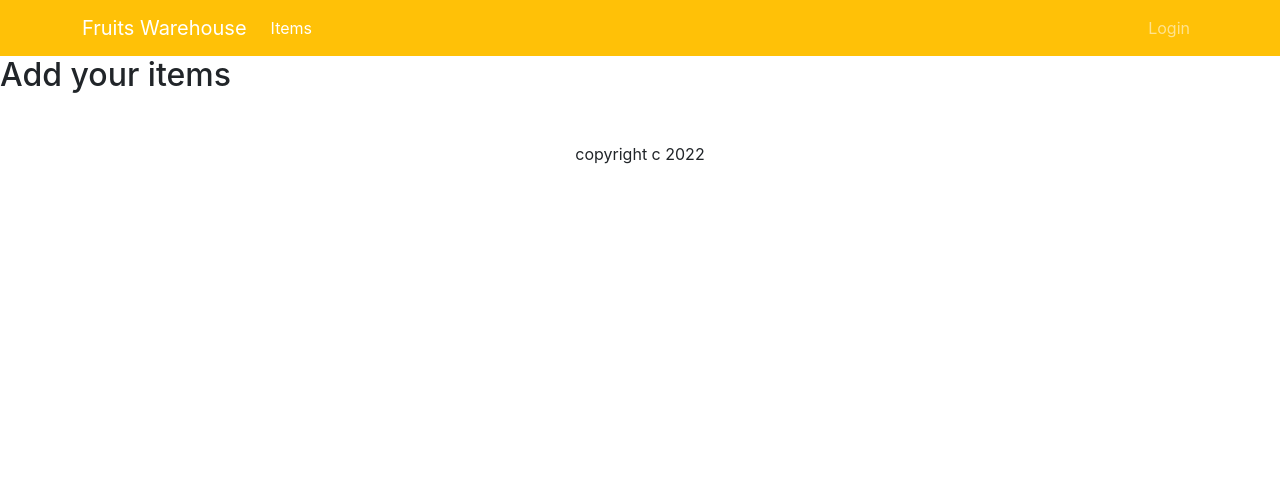
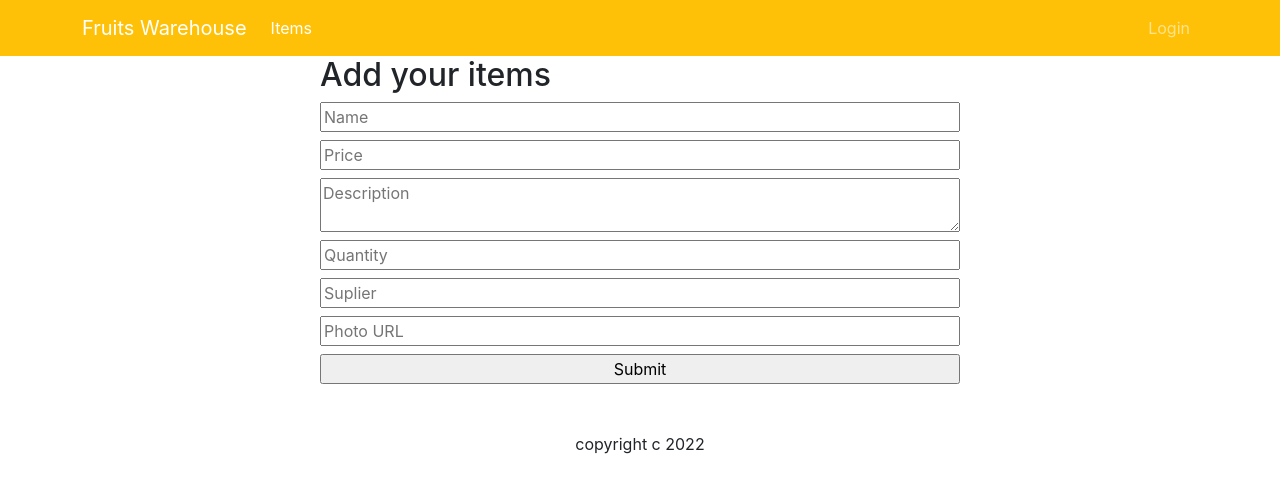
Before and after one commit to yaminhossen/warehouse-management-client, a React (Create React App) app: page /addItem in a window 1280 px wide. Shown: the top 492 px of the page. Built offline with nearby package versions, Linux system fonts and the light colour scheme; no server answers.

Commit message:
react hook form create

```diff
--- a/package.json
+++ b/package.json
@@ -12,6 +12,7 @@
     "react-bootstrap": "^2.3.1",
     "react-dom": "^18.1.0",
     "react-firebase-hooks": "^5.0.3",
+    "react-hook-form": "^7.30.0",
     "react-router-dom": "^6.3.0",
     "react-scripts": "5.0.1",
     "react-toastify": "^9.0.1",
--- a/src/Pages/AddItem/AddItem.js
+++ b/src/Pages/AddItem/AddItem.js
@@ -1,10 +1,21 @@
 import React from 'react';
+import { useForm } from "react-hook-form";
 
 const AddItem = () => {
+    const { register, handleSubmit } = useForm();
+    const onSubmit = data => console.log(data);
     return (
-        <div>
+        <div className='w-50 mx-auto'>
             <h2>Add your items</h2>
-
+            <form className='d-flex flex-column' onSubmit={handleSubmit(onSubmit)}>
+                <input className='mb-2' placeholder='Name' {...register("name", { required: true, maxLength: 20 })} />
+                <input className='mb-2' placeholder='Price' type="number" {...register("price")} />
+                <textarea className='mb-2' placeholder='Description'  {...register("description")} />
+                <input className='mb-2' placeholder='Quantity' type="number" {...register("quantity")} />
+                <input className='mb-2' placeholder='Suplier' type="number" {...register("suplier")} />
+                <input className='mb-2' placeholder='Photo URL' type="text" {...register("img")} />
+                <input type="submit" />
+            </form>
         </div>
     );
 };
--- a/src/Pages/Inventory/Inventory.js
+++ b/src/Pages/Inventory/Inventory.js
@@ -1,13 +1,21 @@
-import React from 'react';
+import React, { useEffect, useState } from 'react';
 import { Nav } from 'react-bootstrap';
 import { Link, useParams } from 'react-router-dom';
 
 const Inventory = () => {
     const { inventoryID } = useParams();
+    const [item, setItem] = useState({});
+
+    useEffect(() => {
+        const url = `http://localhost:5000/item/${inventoryID}`;
+        fetch(url)
+            .then(res => res.json())
+            .then(data => setItem(data));
+    }, [])
     return (
         <div>
             <div className='text-center mb-4'>
-                <h2>Wellcome to my inventoiry page:{inventoryID}</h2>
+                <h2>Wellcome to my inventoiry page:{item.name}</h2>
             </div>
             <div className='text-center mb-4'>
                 <button className=' bg-warning border border-redius-4'>Delivered</button>
```
Also changed, not shown: 1 other file (tests, documents, lock files or other folders).
